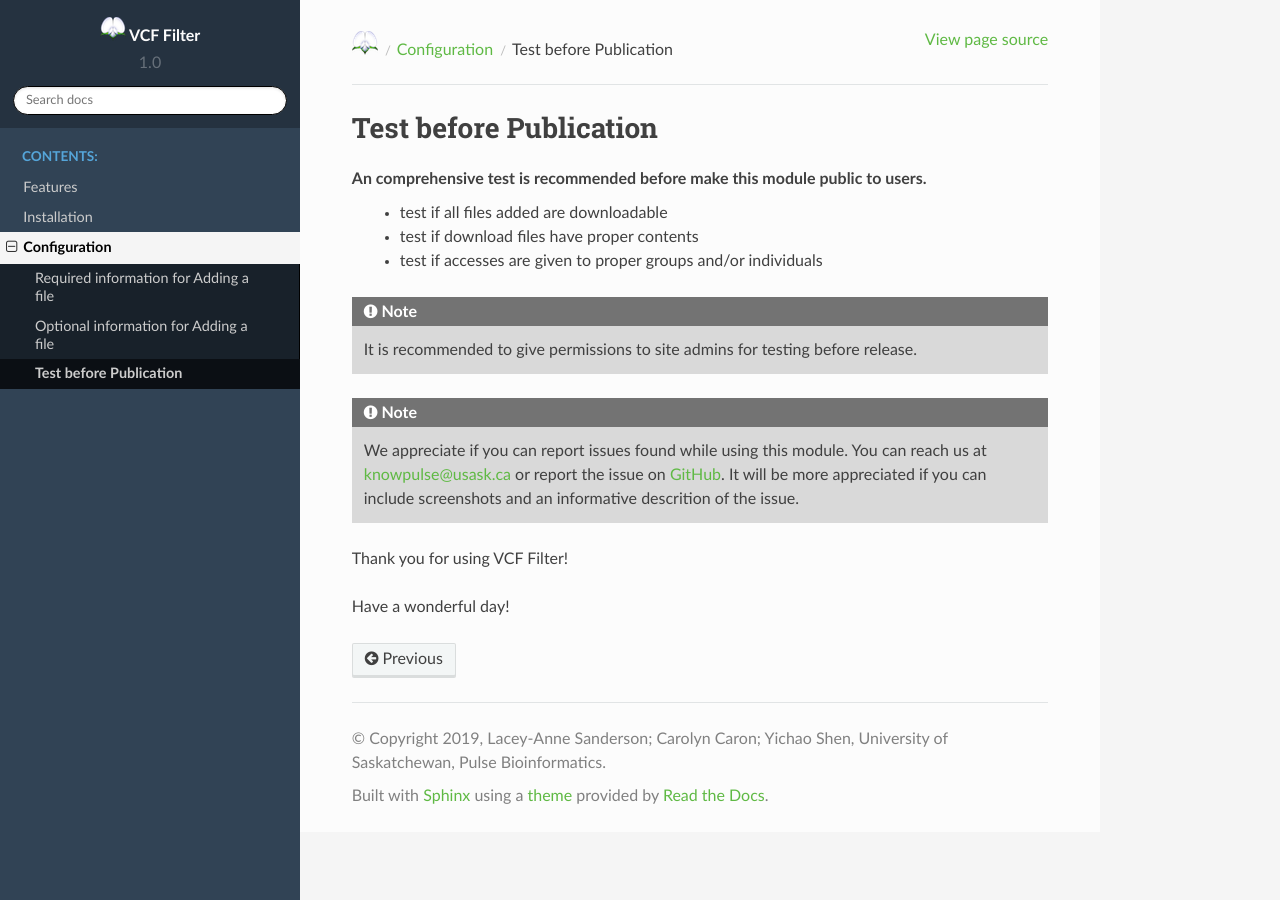
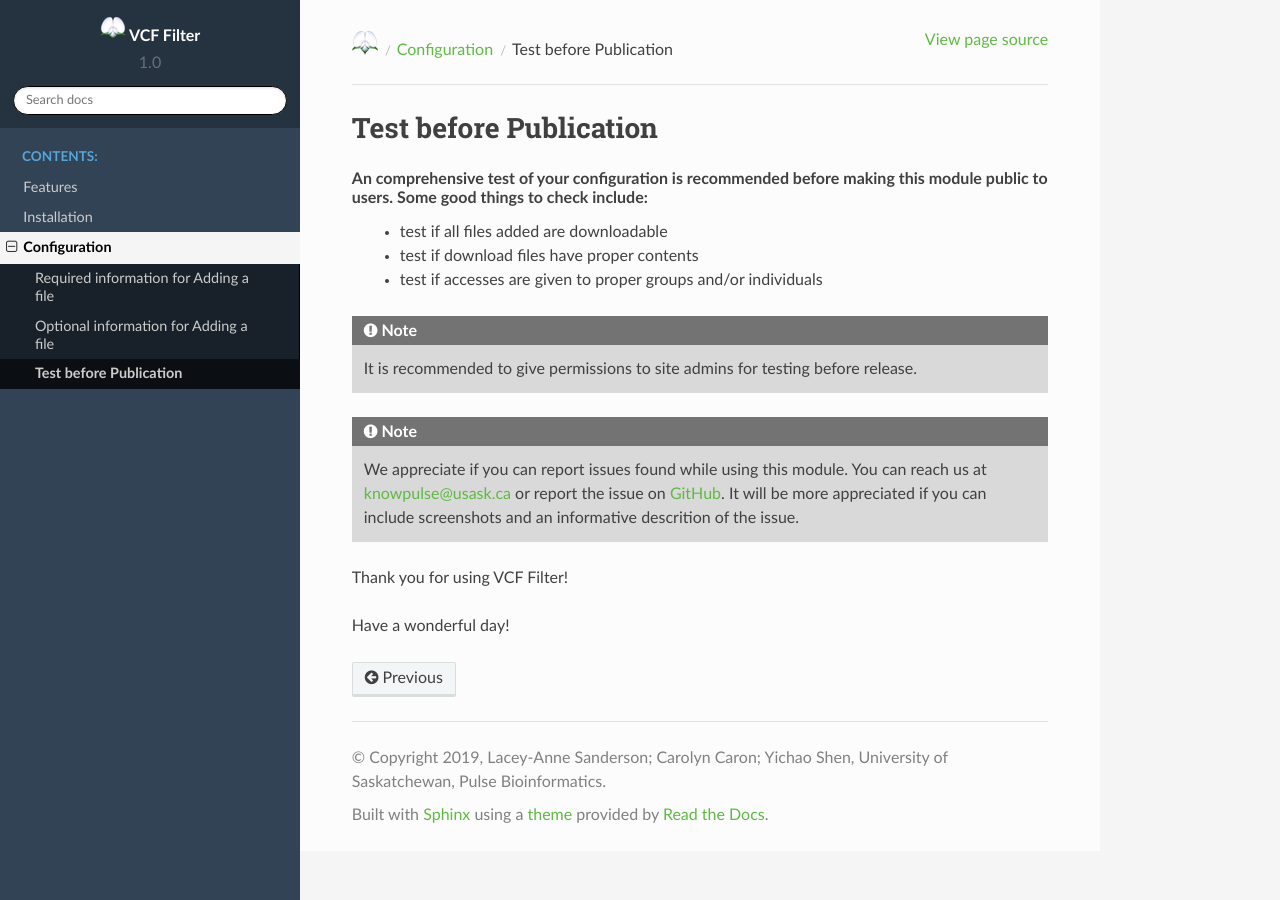
Before and after one commit to UofS-Pulse-Binfo/vcf_filter, a Sphinx documentation site: the page built from docs/configuration/test.rst, in a window 1280 px wide. Built offline with Sphinx 7.4.7 and the Read the Docs theme 2.0.0, drawn with Linux system fonts in a browser that asks for light colours.

Commit message:
Update docs/configuration/test.rst
Co-Authored-By: Jiu9Shen <yis412@mail.usask.ca>

```diff
--- a/docs/configuration/test.rst
+++ b/docs/configuration/test.rst
@@ -1,7 +1,7 @@
 Test before Publication
 =====================================
 
-An comprehensive test is recommended before make this module public to users.
+An comprehensive test of your configuration is recommended before making this module public to users. Some good things to check include:
   - test if all files added are downloadable
   - test if download files have proper contents
   - test if accesses are given to proper groups and/or individuals
```
